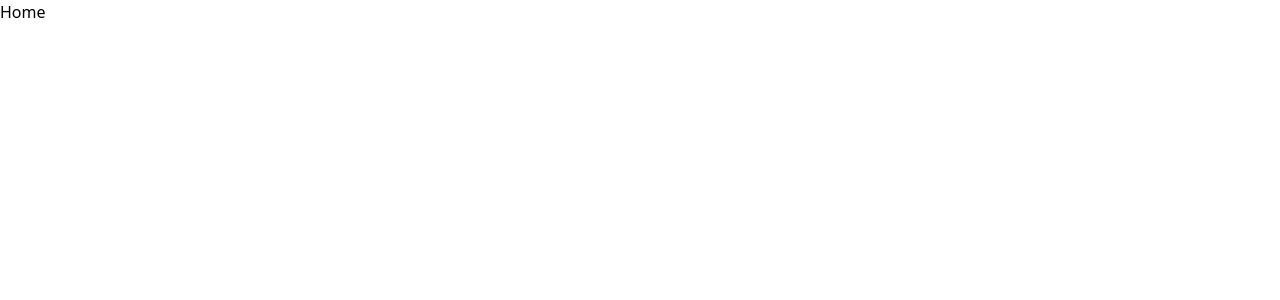
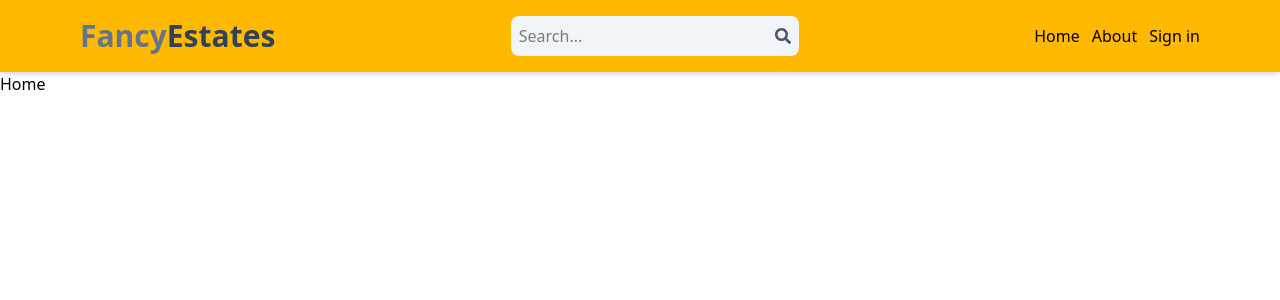
Before and after one commit to Noma7code/real-estate, a React (Vite) app in the folder client/: page / in a window 1280 px wide. Shown: the top 300 px of the page. Built offline with nearby package versions, Linux system fonts and the light colour scheme.

Commit message:
create header component

```diff
--- a/client/package.json
+++ b/client/package.json
@@ -13,6 +13,7 @@
     "@tailwindcss/vite": "^4.1.11",
     "react": "^19.1.0",
     "react-dom": "^19.1.0",
+    "react-icons": "^5.5.0",
     "react-router-dom": "^7.7.1",
     "tailwindcss": "^4.1.11"
   },
--- a/client/src/App.jsx
+++ b/client/src/App.jsx
@@ -5,10 +5,12 @@ import Home from "./pages/Home";
 import About from "./pages/About";
 import SignUp from "./pages/SignUp";
 import Profile from "./pages/Profile";
+import Header from "./components/Header";
 
 export default function App() {
   return (
     <div>
+      <Header />
       <Routes>
         <Route path="/" element={<Home />} />
         <Route path="/sign-in" element={<SignIn />} />
--- /dev/null
+++ b/client/src/components/Header.jsx
@@ -0,0 +1,36 @@
+import { FaSearch } from "react-icons/fa";
+import { Link, useNavigate } from "react-router-dom";
+
+export default function Header() {
+  const navigate = useNavigate();
+  return (
+    <header className=" bg-amber-400  shadow-md ">
+      <div className="flex justify-between items-center max-w-6xl p-4 mx-auto">
+        <h1 className="text-sm sm:text-3xl font-bold flex flex-wrap">
+          <span className="text-slate-500 ">Fancy</span>
+          <span className="text-slate-700 ">Estates</span>
+        </h1>
+        <form className="bg-slate-100 rounded-lg p-2 flex justify-center items-center">
+          <input
+            type="text"
+            placeholder="Search..."
+            className=" bg-transparent outline-0 w-30 sm:w-64"
+          />
+          <FaSearch className="text-slate-600" />
+        </form>
+        <nav className="flex gap-3 hover:cursor-pointer list-none">
+          <Link to="/">
+            <li className="hidden sm:inline hover:text-slate-700">Home</li>
+          </Link>
+
+          <Link to="/about">
+            <li className="hidden sm:inline hover:text-slate-700">About</li>
+          </Link>
+          <Link to="/sign-in">
+            <li className="sm:inline hover:text-slate-700">Sign in</li>
+          </Link>
+        </nav>
+      </div>
+    </header>
+  );
+}
```
Also changed, not shown: 1 other file (tests, documents, lock files or other folders).
